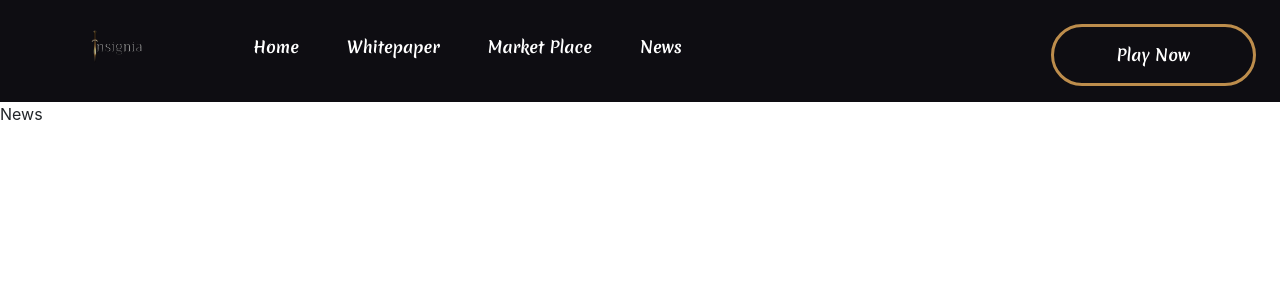
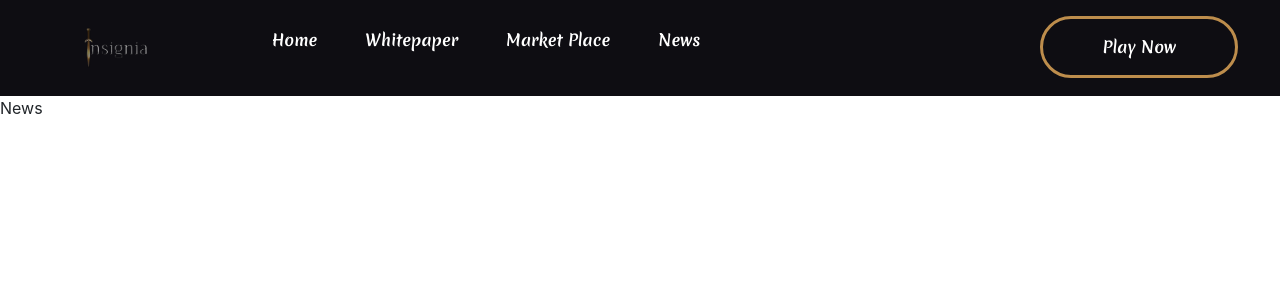
Before and after one commit to george-shammar/Insignia, a React (Create React App) app: page /News in a window 1280 px wide. Shown: the top 300 px of the page. Built offline with nearby package versions, Linux system fonts and the light colour scheme.

Commit message:
Fix navbar

```diff
--- a/src/components/Nav.js
+++ b/src/components/Nav.js
@@ -7,7 +7,7 @@ import "../styles/Nav.css"
 function Nav() {
     return (
 
-      <div className="top-nav d-flex justify-content-between align-text-center pt-2 px-4">
+      <div className="top-nav d-flex align-text-center">
         <div className="flex1">
           <Link to="/" ><img alt="logo" src={logo} className="logo" /></Link>
         </div>
--- a/src/styles/Nav.css
+++ b/src/styles/Nav.css
@@ -41,14 +41,13 @@ a:hover {
 }
 
 .logo {
-  width: 100%;
+  width: auto;
   max-height: 6em;
 }
 
 .top-nav {
   background-color: #0e0d12;
   padding-right: 2.6em;
-  padding-left: 2.6em;
 }
 
 .flex1 {
```
